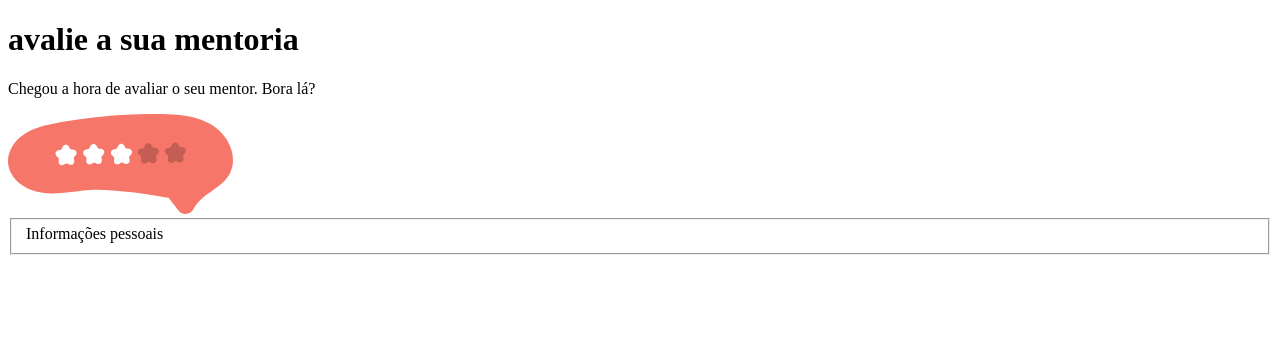
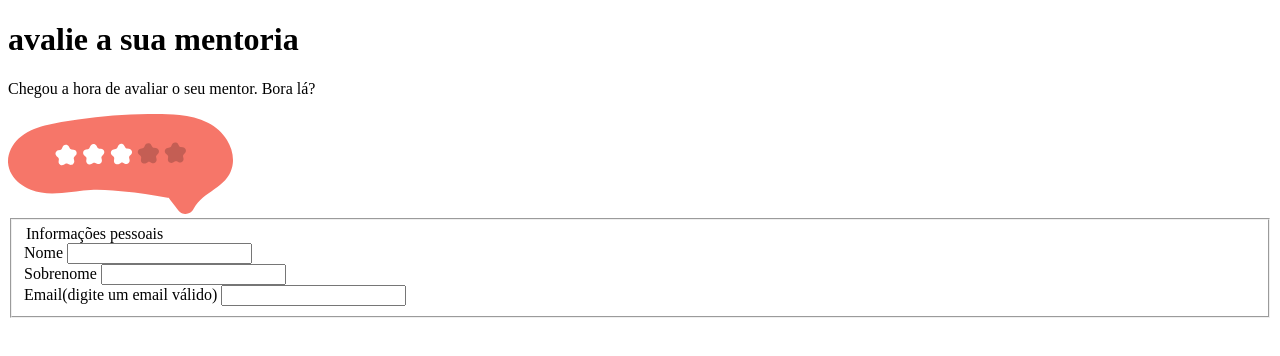
Before and after one commit to JonasNCSantos/Desafio-06-Avalie-a-sua-mentoria, a plain HTML site: page index.html in a window 1280 px wide. Drawn offline with Linux system fonts and the light colour scheme.

Commit message:
Criando o primeiro fieldset

```diff
--- a/index.html
+++ b/index.html
@@ -20,7 +20,20 @@
       <fieldset>
         <div class="fieldset-wrapper">
           <legend class="legend-main">Informações pessoais</legend>
-
+          <div class="colum-2">
+            <div class="input-wrapper">
+              <label for="mentorship-fist-name">Nome</label>
+              <input type="text" id="mentorship-fist-name" />
+            </div>
+            <div class="input-wrapper">
+              <label for="mentorship-last-name">Sobrenome</label>
+              <input type="text" id="mentorship-last-name" />
+            </div>
+          </div>
+          <div class="input-wrapper">
+            <label for="mentorship-email">Email<span>(digite um email válido)</span></label>
+            <input type="email" id="mentorship-email" />
+          </div>
         </div>
       </fieldset>
     </form>
--- a/style.css
+++ b/style.css
@@ -0,0 +1,3 @@
+*{
+
+}
```
